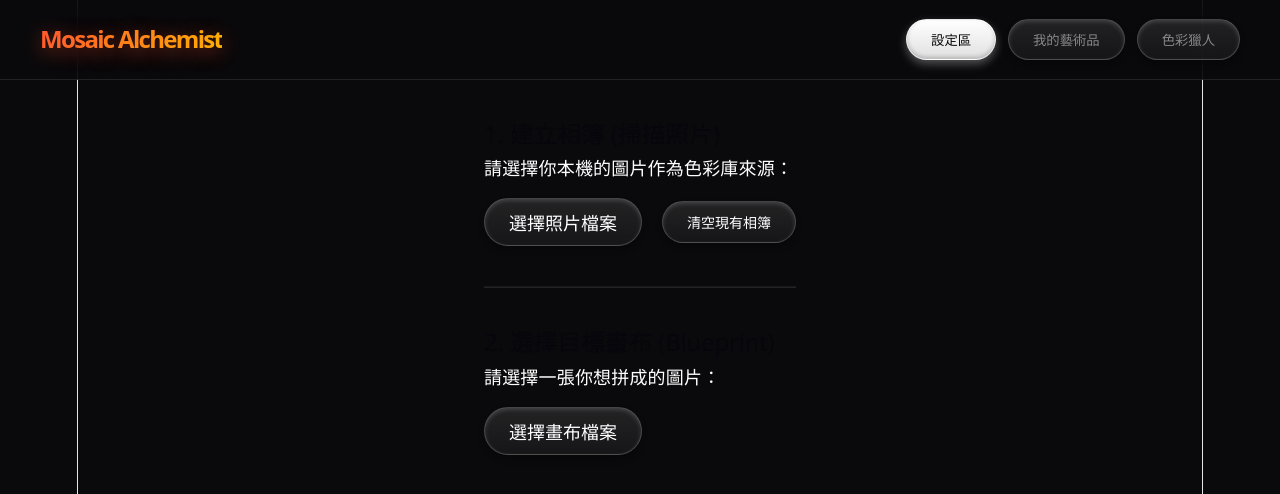
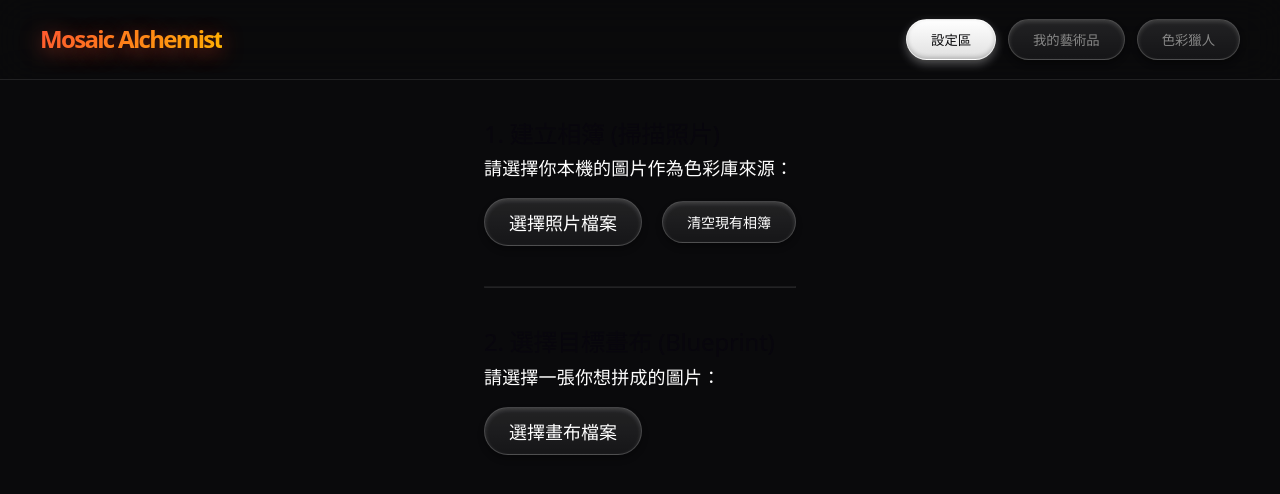
Before and after one commit to KP7-tech/mosaic-photo-album, a React (Vite) app: page / in a window 1280 px wide. Shown: the top 494 px of the page. Built offline with nearby package versions, Linux system fonts and the light colour scheme.

Commit message:
feat: initialize project styling with App and index CSS files

```diff
--- a/src/App.css
+++ b/src/App.css
@@ -29,17 +29,18 @@
   display: flex;
   justify-content: space-between;
   align-items: center;
-  height: 80px; /* Specific height to prevent scale jumps */
+  height: 80px;
   padding: 0 40px;
-  background: rgba(10, 10, 12, 0.85);
+  background: rgba(10, 10, 12, 0.9); /* Slightly more opaque for independence */
   backdrop-filter: blur(20px);
   border-bottom: 1px solid rgba(255, 255, 255, 0.1);
   position: fixed;
   top: 0;
   left: 0;
-  width: 100%;
+  width: 100vw; /* Use viewport width directly */
   box-sizing: border-box;
-  z-index: 100;
+  z-index: 1000; /* Higher z-index */
+  pointer-events: auto;
 }
 
 h1 {
--- a/src/index.css
+++ b/src/index.css
@@ -55,11 +55,9 @@
 }
 
 #root {
-  width: 1126px;
-  max-width: 100%;
-  margin: 0 auto;
+  width: 100%;
+  margin: 0;
   text-align: center;
-  border-inline: 1px solid var(--border);
   min-height: 100svh;
   display: flex;
   flex-direction: column;
```
